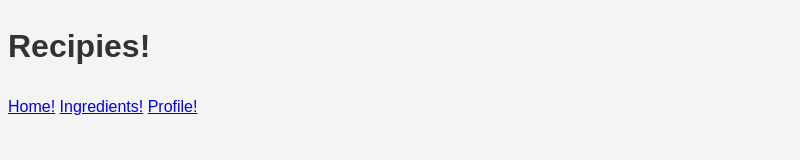
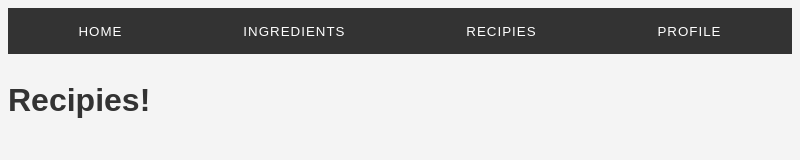
Before and after one commit to Charmander542/EC327-Final-Project, an Electron app: page Recipies.html in a window 800 px wide. Drawn offline with Linux system fonts and the light colour scheme.

Commit message:
clean-up and generalize

```diff
--- a/Recipies.html
+++ b/Recipies.html
@@ -9,11 +9,12 @@
     <title>Hungry Hippos!</title>
   </head>
   <body>
+    <div class="navbar">
+      <a href="index.html"><button>Home</button></a>
+      <a href="Ingredients.html"><button>Ingredients</button></a>
+      <a href="Recipies.html"><button>Recipies</button></a>
+      <a href="Profile.html"><button>Profile</button></a>
+    </div>
     <h1>Recipies!</h1>
-    <p>
-      <a href="index.html">Home!</a>
-      <a href="Ingredients.html">Ingredients!</a>
-      <a href="Profile.html">Profile!</a>
-    </p>
   </body>
 </html>
--- a/style.css
+++ b/style.css
@@ -61,6 +61,10 @@ body {
     cursor: pointer;
 }
 
+.navbar a button:hover{
+    background: #555;
+}
+
 .profile-container {
     width: 80%;
     max-width: 600px;
```
Also changed, not shown: Ingredients.html (+1 -1 lines), index.html (+2 -2 lines).
